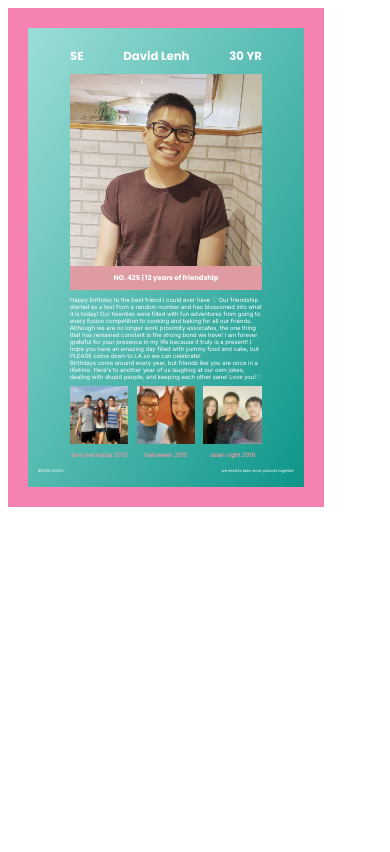
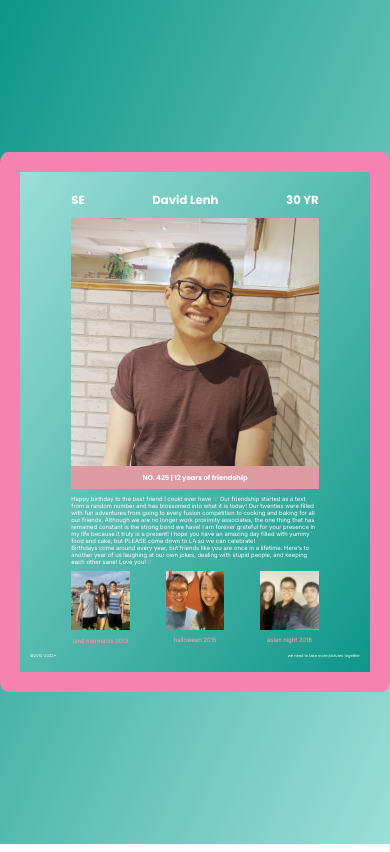
Before and after one commit to samantha-hong/dl30bday, a plain HTML site: page html/bdaynote.html in a window 390 px wide. Drawn offline with Linux system fonts and the light colour scheme.

Commit message:
adjusted for mobile view

```diff
--- a/css/bdaystyle.css
+++ b/css/bdaystyle.css
@@ -1,6 +1,7 @@
 html, body{
     font-family: 'Inter', sans-serif;
-    width: 90%;
+    margin: 0;
+    width: 100%;
     height: 100%;
     box-sizing: border-box;
 }
@@ -84,3 +85,15 @@ footer{
     display: flex;
     justify-content: space-between;
 }
+/* phone view */
+@media only screen and (max-height:845px){
+    html, body{
+        display: flex;
+        align-items: center;
+        background-color: #30c7b8;
+        background: linear-gradient(to right bottom, #0e9689, #9bded7);
+    }
+    .container{
+        border-radius: 2%;
+    }
+}
```
